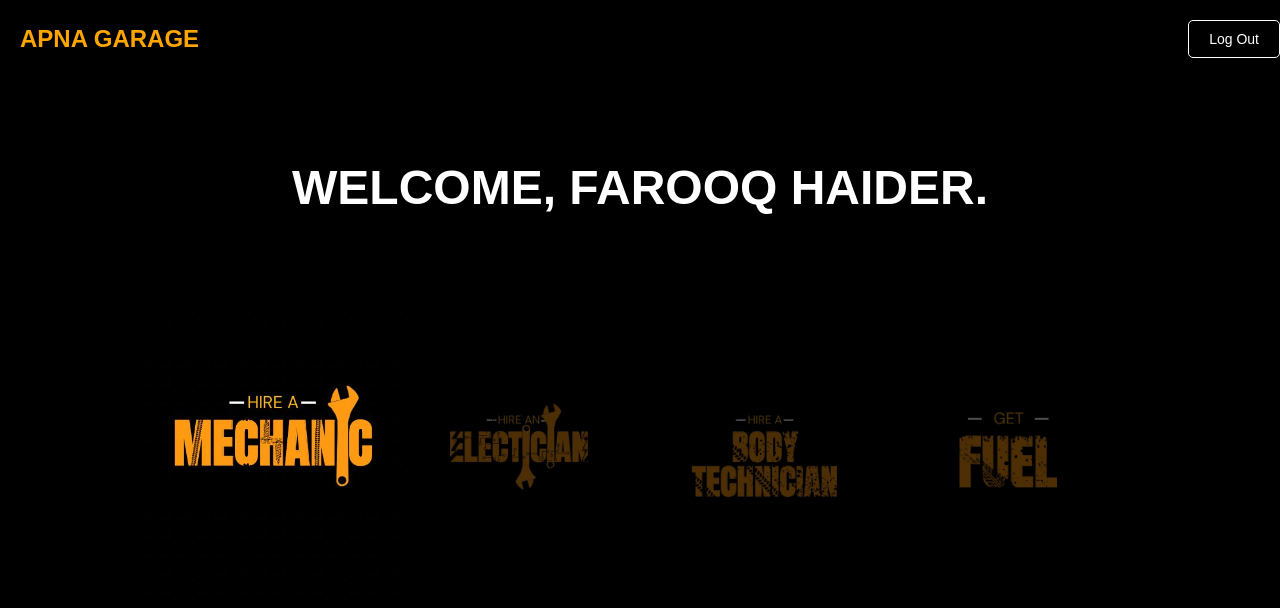
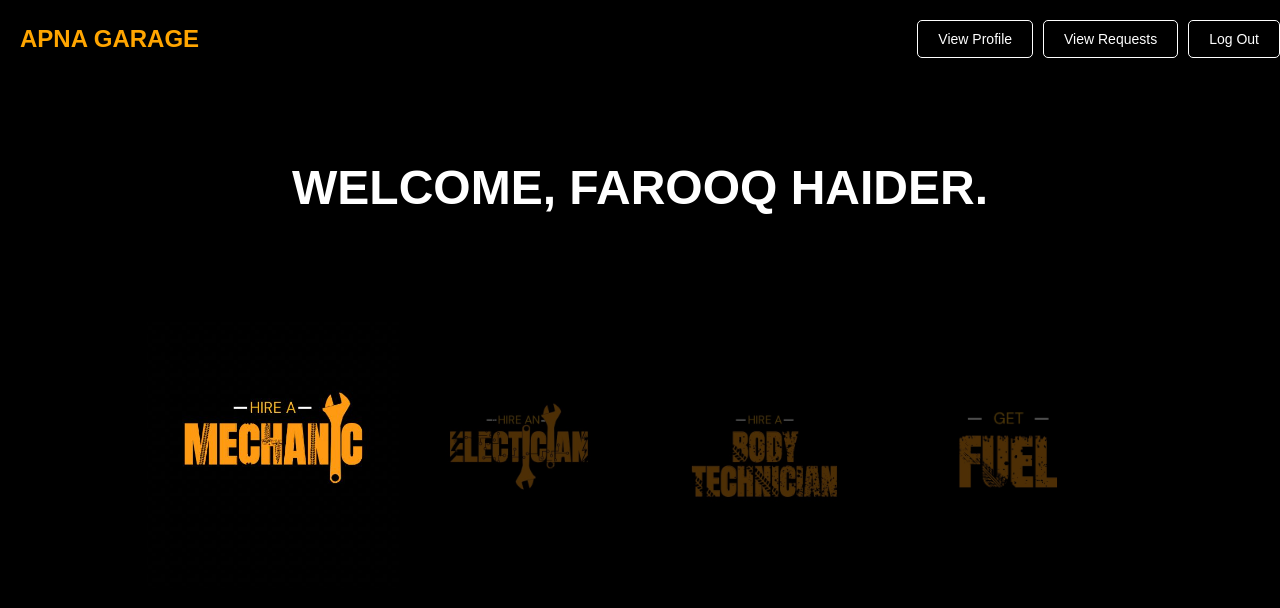
Before and after one commit to hasnainkhurram2/Apna-Garage, a website: page frontend/pages/customerDashboard.html in a window 1280 px wide. Drawn offline with Linux system fonts and the light colour scheme; no server answers.

Commit message:
Update Customer Dashboard

```diff
--- a/frontend/css/customerDashboard.css
+++ b/frontend/css/customerDashboard.css
@@ -93,5 +93,5 @@ body {
 /* Focused button remains larger */
 .carousel-button.active {
   opacity: 1;
-  transform: scale(1.5); /* Larger for focused button */
+  transform: scale(1.35); /* adjustment for focused buttons */
 }
--- a/frontend/js/customerDashboard.js
+++ b/frontend/js/customerDashboard.js
@@ -74,3 +74,13 @@ function logout() {
     window.location.href = '../pages/landingPage.html'; // Redirect to login page
   }
 }
+
+
+function redirectToViewRequestsStatus() {
+  window.location.href = "../pages/viewRequestsStatus.html";
+}
+
+
+function redirectToCustomerProfile() {
+  window.location.href = "../pages/customerProfile.html";
+}
--- a/frontend/pages/customerDashboard.html
+++ b/frontend/pages/customerDashboard.html
@@ -16,6 +16,8 @@
       </div>
       <div class="nav-right">
         <!-- Log out button with confirmation -->
+        <button class="nav-button" onclick="redirectToCustomerProfile()">View Profile</button>
+        <button class="nav-button" onclick="redirectToViewRequestsStatus()">View Requests</button>
         <button class="nav-button" onclick="logout()">Log Out</button>
       </div>
     </nav>
```
